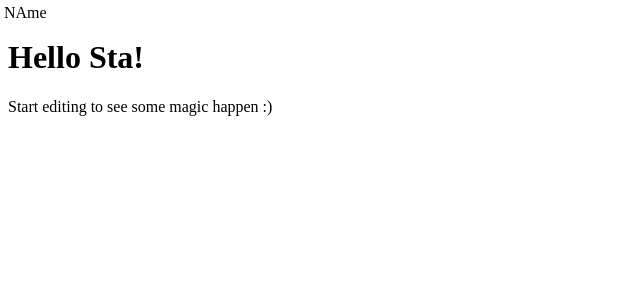
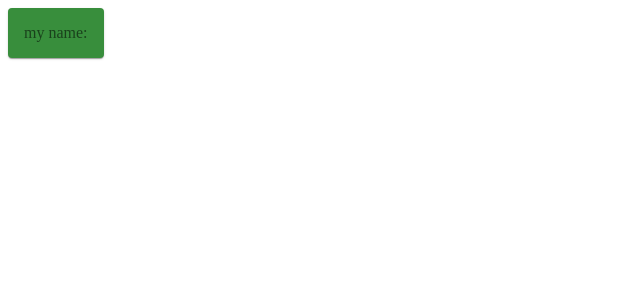
Before and after one commit to Yandiswa-30/my-cv, a React (Create React App) app: page / in a window 1280 px wide. Shown: the top 300 px of the page, without its empty margins (0-640 px from the left). Built offline with nearby package versions, Linux system fonts and the light colour scheme.

Commit message:
1 file modified

```diff
--- a/src/App.js
+++ b/src/App.js
@@ -2,20 +2,35 @@ import React from "react";
 import {makeStyles} from "@material-ui/core/styles";
 import {Grid,Paper} from "@material-ui/core";
 
+//This is used for styling my work like css(imported as makeStyles)
+const useStyles= makeStyles(theme=> ({
+
+  grid:{
+    width: '50%',
+    margin: '0px',
+    height: '100%'
+  },
+  Paper:{
+    padding: theme.spacing(2),
+     color: theme.palette.text.secondary,
+     background: theme.palette.success.dark,
+     textAlign:'center'
+  }
+}));
+
 export default function App() {
+  //This classes is used as an object to access useStyles
+  const classes=useStyles();
   return (
+  //This is the grid used to display my content and grid item are grids inside the grid
+<Grid container spacing={2} className={classes.Grid}>
+  <Grid item>
+     <Paper className={classes.Paper}>
+       my name:
+       </Paper>
+   </Grid>
 
-    <div>
-       <Grid container spacing={1}>
-  <Grid border>
-        NAme
   </Grid>
-
-</Grid>
-      <h1>Hello Sta!</h1>
-      <p>Start editing to see some magic happen :)</p>
-
-    </div>
 
   );
 }
```
